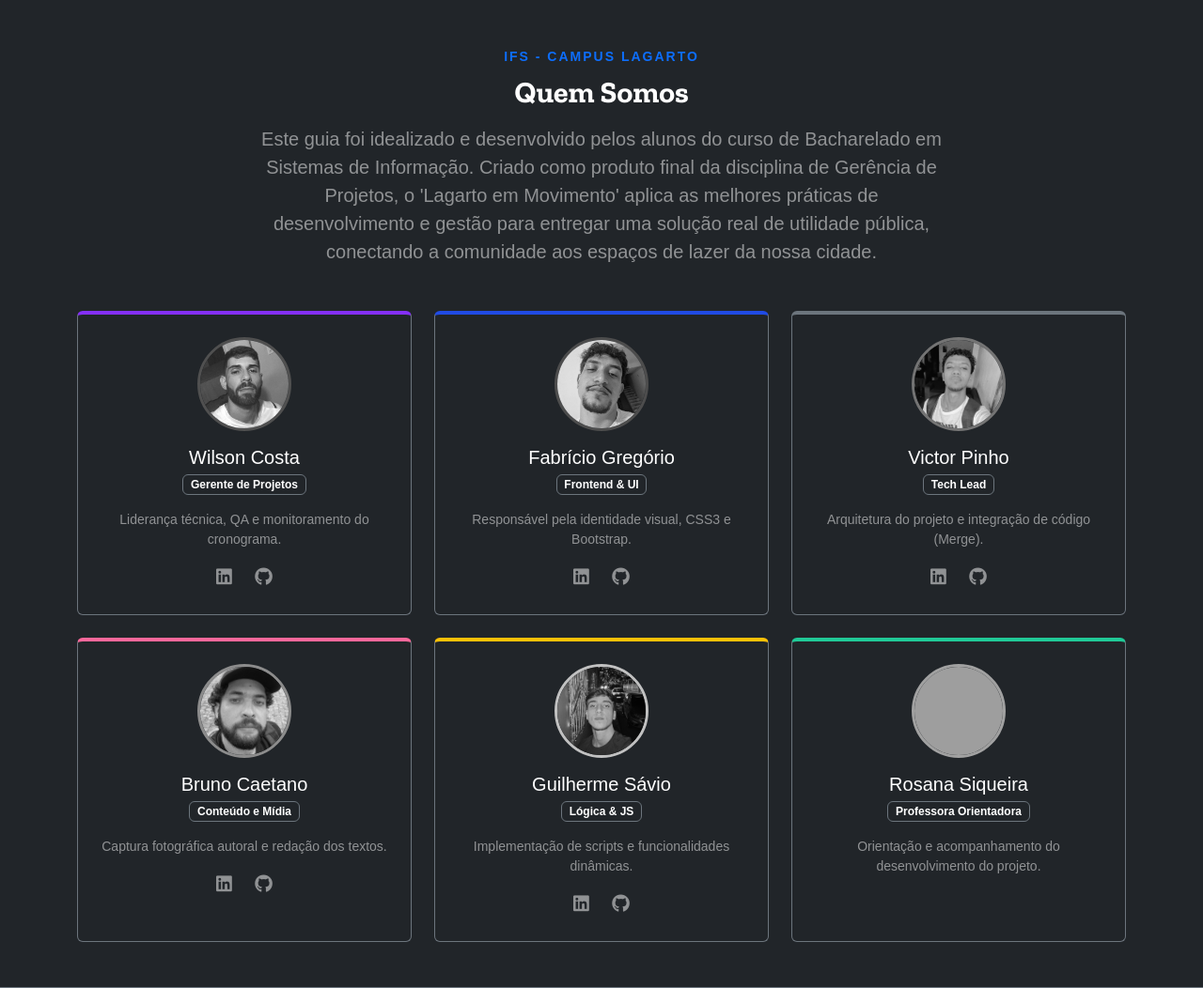
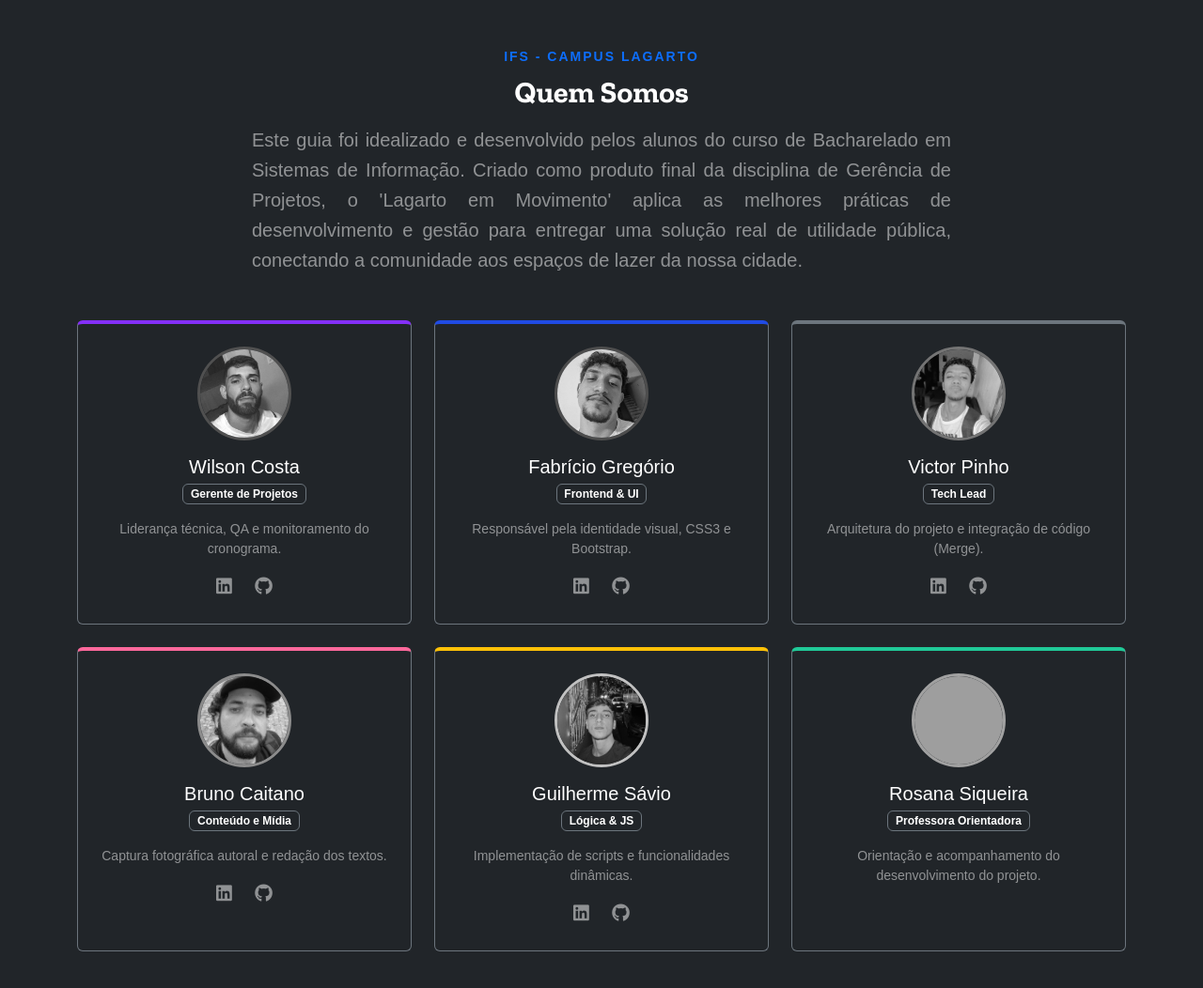
Before and after one commit to FabricioGregorio/lagarto-em-movimento, a website built with Vite: page src/pages/equipe.html in a window 1280 px wide. Shown: the part 400-1452 px from the top of the page at 94% size. Built offline with nearby package versions, Linux system fonts and the light colour scheme; grey boxes are pictures that could not be loaded.

Commit message:
feat: atualização equipes

```diff
--- a/src/pages/equipe.html
+++ b/src/pages/equipe.html
@@ -23,7 +23,7 @@
             <div class="text-center mb-5 fade-in-scroll">
                 <small class="d-inline-block text-primary fw-bold text-uppercase mb-2" style="letter-spacing: 2px;">IFS - CAMPUS LAGARTO</small>
                 <h2 class="font-zilla text-white mb-3">Quem Somos</h2>
-                <p class="lead text-white-50 col-lg-8 mx-auto">
+                <p class="lead text-white-50 col-lg-8 mx-auto custom-justify">
                     Este guia foi idealizado e desenvolvido pelos alunos do curso de Bacharelado em Sistemas de Informação. Criado como produto final da disciplina de Gerência de Projetos, o 'Lagarto em Movimento' aplica as melhores práticas de desenvolvimento e gestão para entregar uma solução real de utilidade pública, conectando a comunidade aos espaços de lazer da nossa cidade.
                 </p>
             </div>
@@ -72,7 +72,7 @@
                 <div class="col-md-6 col-lg-4">
                     <div class="team-card text-center p-4 h-100 text-white border border-secondary rounded" style="border-top-color: #FE689B !important;">
                         <img src="../assets/img/equipe/bruno.jpg" alt="Bruno Caetano" class="avatar-img mx-auto mb-3" style="border-color: #FE689B !important;">
-                        <h5 class="mb-1">Bruno Caetano</h5>
+                        <h5 class="mb-1">Bruno Caitano</h5>
                         <span class="badge bg-dark border border-secondary mb-3">Conteúdo e Mídia</span>
                         <p class="small text-white-50">Captura fotográfica autoral e redação dos textos.</p>
                         <div class="social-links mt-3">
```
